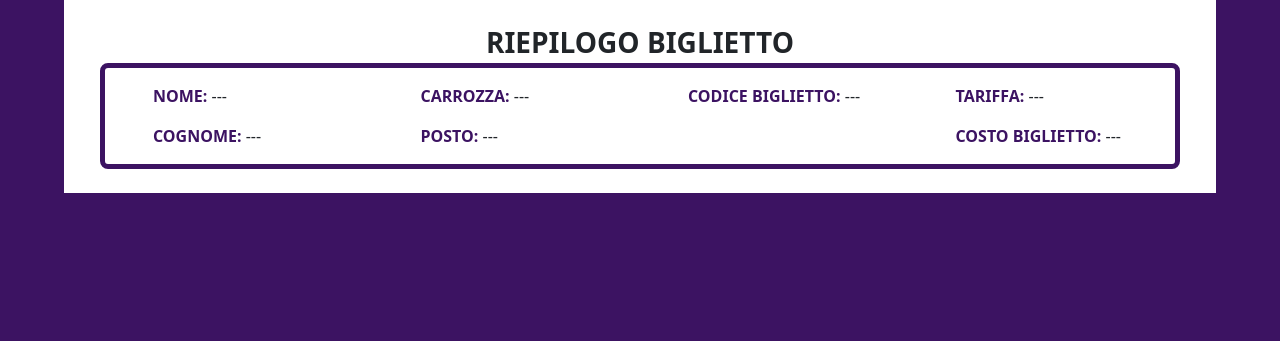
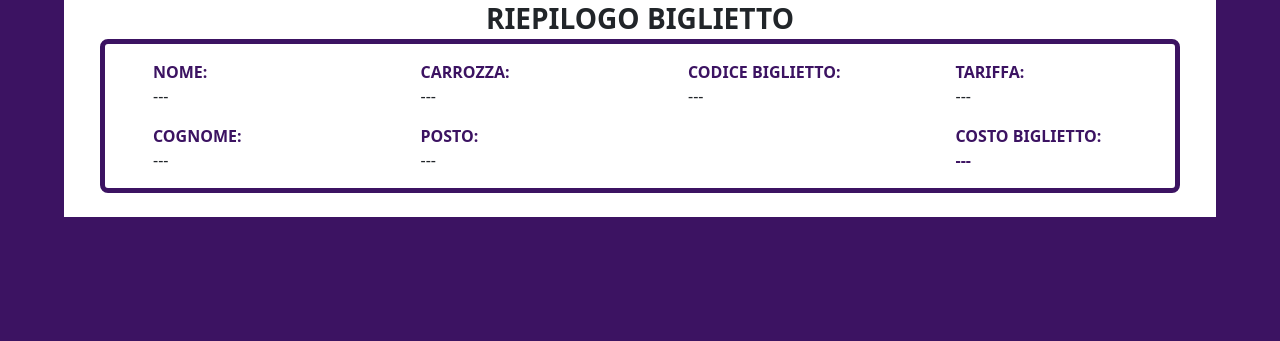
Before and after one commit to DomenicoDeSalvo/js-biglietto-treno-form, a plain HTML site: page index.html in a window 1280 px wide. Shown: the part 459-800 px from the top of the page. Drawn offline with nearby package versions, Linux system fonts and the light colour scheme.

Commit message:
More minor fixes

```diff
--- a/index.html
+++ b/index.html
@@ -3,7 +3,7 @@
     <head>
         <meta charset="UTF-8">
         <meta name="viewport" content="width=device-width, initial-scale=1.0">
-        <title>Document</title>
+        <title>Nuovo Biglietto</title>
         <link href="https://cdn.jsdelivr.net/npm/bootstrap@5.3.3/dist/css/bootstrap.min.css" rel="stylesheet" integrity="sha384-QWTKZyjpPEjISv5WaRU9OFeRpok6YctnYmDr5pNlyT2bRjXh0JMhjY6hW+ALEwIH" crossorigin="anonymous">
         <link rel="stylesheet" href="./css/style.css">
     </head>
@@ -51,7 +51,7 @@
             </div>
         </section>
         <!-- TICKET OUTPUT -->
-        <section class=" text-center my-5">
+        <section class=" text-center my-4">
             <div class=" ms_container">
                 <h2 class="text-white my-3">IL TUO BIGLIETTO</h2>
             </div>
@@ -62,38 +62,38 @@
                 <div class="row row-cols-2 row-cols-lg-4">
                     <div class="col py-2 text-start ps-5">
                         <div class="py-2">
-                            <span class="ticket__value">NOME:</span>
-                            <span id="passenger_name">---</span>
+                            <div class="ticket__value">NOME:</div>
+                            <div id="passenger_name">---</div>
                         </div>
                         <div class="py-2">
-                            <span class="ticket__value">COGNOME:</span>
-                            <span id="passenger_surname">---</span>
+                            <div class="ticket__value">COGNOME:</div>
+                            <div id="passenger_surname">---</div>
                         </div>
                     </div>
                     <div class="col py-2 text-start ps-5">
                         <div class="py-2">
-                            <span class="ticket__value">CARROZZA:</span>
-                            <span id="wagon">---</span>
+                            <div class="ticket__value">CARROZZA:</div>
+                            <div id="wagon">---</div>
                         </div>
                         <div class="py-2">
-                            <span class="ticket__value">POSTO:</span>
-                            <span id="sit">---</span>
+                            <div class="ticket__value">POSTO:</div>
+                            <div id="sit">---</div>
                         </div>
                     </div>
                     <div class="col py-2 text-start ps-5">
                         <div class="py-2">
-                            <span class="ticket__value">CODICE BIGLIETTO:</span>
-                            <span id="ticket__code">---</span>
+                            <div class="ticket__value">CODICE BIGLIETTO:</div>
+                            <div id="ticket__code">---</div>
                         </div>
                     </div>
                     <div class="col py-2 text-start ps-5">
                         <div class="py-2">
-                            <span class="ticket__value">TARIFFA:</span>
-                            <span id="tariff">---</span>
+                            <div class="ticket__value">TARIFFA:</div>
+                            <div id="tariff">---</div>
                         </div>
                         <div class="py-2">
-                            <span class="ticket__value">COSTO BIGLIETTO:</span>
-                            <span id="price">---</span>
+                            <div class="ticket__value">COSTO BIGLIETTO:<div>
+                            <div id="price">---</div>
                         </div>
                     </div>
                 </div>
```
